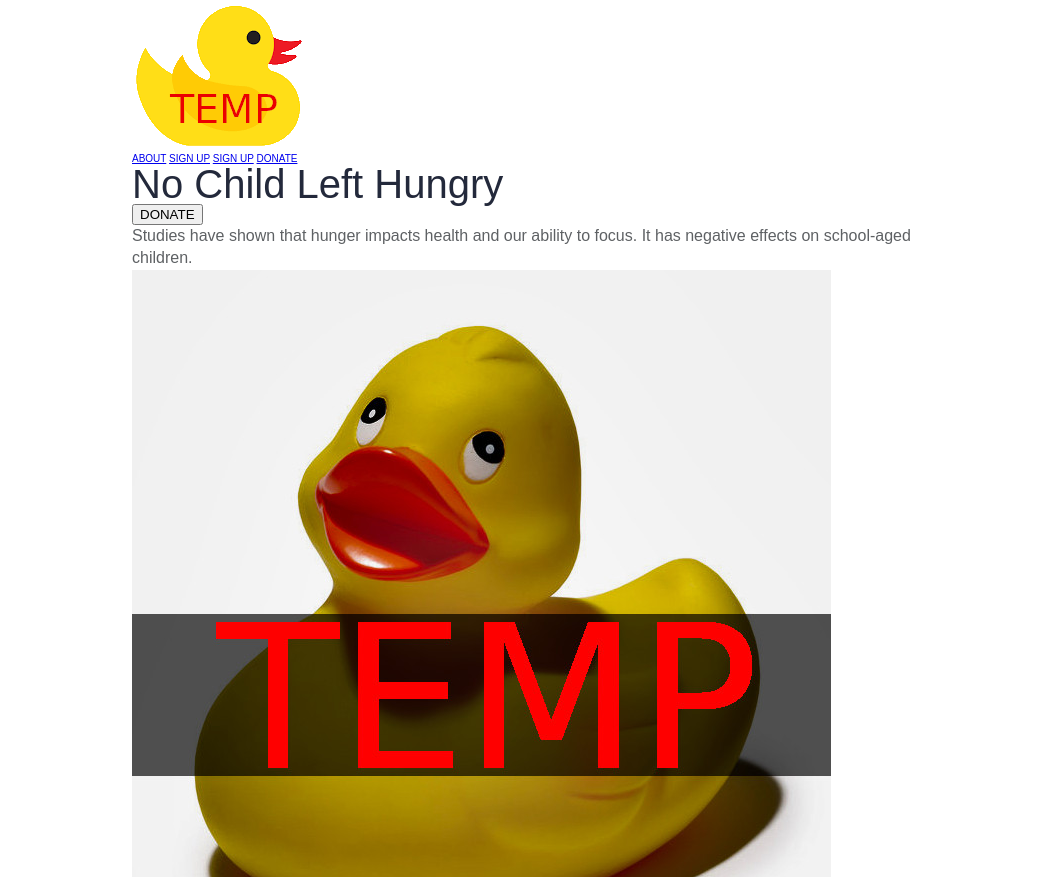
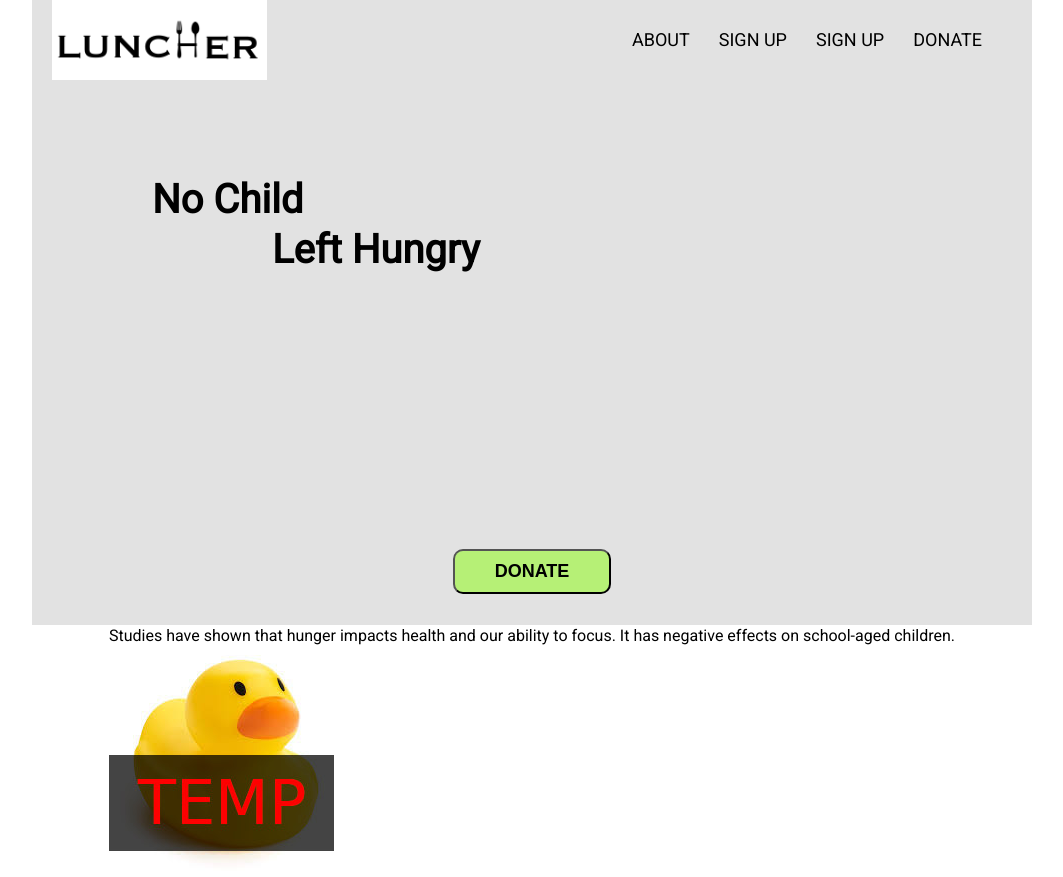
Before and after one commit to luncher-project/build-luncher-UI, a plain HTML site: page index.html in a window 1280 px wide. Shown: the top 877 px of the page, without its empty margins (108-1171 px from the left). Drawn offline with Linux system fonts and the light colour scheme.

Commit message:
styled nav bar, header on main page

```diff
--- /dev/null
+++ b/LESS/TopBar.less
@@ -0,0 +1,52 @@
+.top-bar {
+  .width-100();
+  .flex(center);
+  position: fixed;
+  height: 44px;
+  background-color: @lambda-times-color-primary;
+  z-index: 2;
+  .container {
+    .width-100();
+    .flex();
+    color: @lambda-times-color-white;
+    letter-spacing: 1px;
+    padding: 0 10px;
+    @media(min-width: 1280px){
+      width: 1280px;
+    }
+    .container-left {
+      .flex(none, center);
+      flex: 1;
+      font-size: 11px;
+      span {
+        cursor: pointer;
+        margin-right: 25%;
+        font-weight: bold;
+      }
+    }
+    .container-center {
+      .flex(center, center);
+      flex: 3;
+      font-size: 9px;
+      span {
+        cursor: pointer;
+        margin-right: 5%;
+        &:last-child{
+          margin-right: 0;
+        }
+        &:hover {
+          text-decoration: underline;
+        }
+      }
+    }
+    .container-right {
+      .flex(flex-end, center);
+      flex: 1;
+      font-size: 11px;
+      font-weight: bold;
+      span {
+        cursor: pointer;
+      }
+    }
+  }
+}
--- a/LESS/global.less
+++ b/LESS/global.less
@@ -8,17 +8,19 @@ html {
 }
 
 html, body {
-  font-family: 'Ubuntu', sans-serif;
+  font-family: 'Roboto', sans-serif;
   color: @main-font-color;
 }
 
 h1, h2, h3, h4, h5 {
-  font-family: 'Russo One', sans-serif;
-  color: @header-font-color;
+  font-family: 'Roboto', sans-serif;
+  color: @main-font-color;
 }
 
 h1 {
   font-size: 4rem;
+  font-weight: bolder;
+  line-height: 5rem;
 }
 
 h2 {
@@ -34,8 +36,24 @@ p {
   line-height: 1.4;
 }
 
+a {
+  text-decoration: none;
+  &:link {
+    color: @main-font-color;
+  }
+  &:visited {
+    color: @main-font-color;
+  }
+  &:hover {
+    color: @main-font-color;
+  }
+  &:active {
+    color: @main-font-color;
+  }
+}
+
 .container {
-  max-width: 800px;
+  max-width: 1000px;
   width: 100%;
   margin: 0 auto;
 }
--- a/LESS/home-page.less
+++ b/LESS/home-page.less
@@ -0,0 +1,53 @@
+.container {
+
+    .CTA {
+        position: relative;
+        background: @header-bg;
+        // background-image: url("../ASSETS/IMG/other-duckie.jpg");
+        // background-repeat: no-repeat;
+        // background-position: center;
+
+        height: 625px;
+        user-select: none;
+
+        .text-box {
+            position: absolute;
+            top: 28%;
+            left: 120px;
+
+            .title2 {
+                text-indent: 120px;
+            }
+
+        }
+
+        .button-box{
+            position: absolute;
+            width: 100%;
+            bottom: 5%;
+            .flex-mx();
+            .donate-btn {
+                font-size: 1.8rem;
+                font-weight: bold;
+                padding: 10px 40px;
+                color: @main-font-color;
+                background: @CTA;
+                border-radius: 10px;
+
+                &:focus {
+                    outline: 0;
+                }
+            }
+        }
+
+    }
+
+    .main-content {
+
+        .flex-mx();
+
+        .text-box {
+            width: 20%;
+        }
+    }
+}
--- a/LESS/index.less
+++ b/LESS/index.less
@@ -3,5 +3,6 @@
 @import "variables";
 @import "mixins";
 
+@import "navigation";
 @import "home-page";
 @import "about-page";
--- a/LESS/mixins.less
+++ b/LESS/mixins.less
@@ -0,0 +1,6 @@
+.flex-mx(@justify: center, @align: center, @flow: row nowrap) {
+    display: flex;
+    justify-content: @justify;
+    align-items: @align;
+    flex-flow: @flow;
+}
--- /dev/null
+++ b/LESS/navigation.less
@@ -0,0 +1,19 @@
+.nav-bar {
+    position: fixed;
+    height: 80px;
+    width: 1000px;
+    top: 0;
+    background: @header-bg;
+    .flex-mx(space-between);
+    .logo {
+        padding-left: 20px;
+        height: 80px;
+    }
+    nav {
+        .flex-mx(space-between);
+        width: 40%;
+        font-size: 1.8rem;
+        padding-right: 50px;
+    }
+    z-index: 3;
+}
--- a/LESS/variables.less
+++ b/LESS/variables.less
@@ -1,29 +1,21 @@
 // Variables
 
 // Color pointers
-@nav-bg: @wild-sand;
-@nav-font: @river-bend;
-@nav-border: @sea-shell;
-
-@header-font-color: @ebony-clay;
-@main-font-color: @shuttle-gray;
-@main-border-color: @border-real;
-
-@footer-background: @wild-sand;
-@footer-font-color: @waterloo;
+@main-font-color: @black;
+@CTA: @seagreen;
+@normal-button: @blue;
+@header-bg: @grey;
 
 // Color Vars
-@wild-sand: #F6F6F6;
-@river-bend: #454A59;
-@sea-shell: #F1F1F1;
-@ebony-clay: #23293B;
-@shuttle-gray: #5E6164;
-@porcelain: #F6F7F8;
-@waterloo: #81848E;
-@btn-bg-color: #22283A;
-@border-real: #dee2e6;
-@blue: rgb(118, 173, 245);
+@seagreen: #b6f076;
+@blue: #1356A4;
+@white: white;
+@black: black;
+@grey: rgb(226, 226, 226);
 
 // Mobile var
 @tablet: ~"(max-width: 800px)";
 @phone: ~"(max-width: 500px)";
+
+// Fonts
+@main-font: 'Roboto', sans-serif;
--- a/index.html
+++ b/index.html
@@ -15,10 +15,8 @@
 <body>
 
   <div class="container home">
-
-    <header class="CTA">
     <section class="nav-bar">
-            <img src="./ASSETS/IMG/ducky-icon.png" alt="">
+      <img class="logo" src="./ASSETS/IMG/Luncher Logo_v1.png" alt="">
       <nav>
           <a href="#">ABOUT</a>
           <a href="#">SIGN UP</a>
@@ -26,23 +24,33 @@
           <a href="#">DONATE</a>
       </nav>
     </section>
-
-        <h1>No Child Left Hungry</h1>
-        <button>DONATE</button>
+    <header class="CTA">
+      <div class="text-box">
+        <h1 class="title1">No Child</h1><h1>
+        <h1 class="title2">Left Hungry</h1>
+      </div>
+      <!-- <img src="./ASSETS/IMG/other-duckie.jpg" alt=""> -->
+      <div class="button-box">
+        <button class="donate-btn">DONATE</button>
+      </div>
     </header>
 
     <section class="main-content">
         <div class="content-row">
+            <text-box>
               <p>Studies have shown that hunger impacts health and our ability to focus. It has negative effects on school-aged children.</p>
-            <img src="./ASSETS/IMG/other duckie.jpg" alt="">
+            </text-box>
+            <img src="./ASSETS/IMG/duckie.jpg" alt="">
         </div>
 
     </section>
 
     <section class="main-content reverse">
         <div class="content-row">
-            <img src="./ASSETS/IMG/other duckie.jpg" alt="">
+            <img src="./ASSETS/IMG/duckie.jpg" alt="">
+            <div class="text-box">
               <p>Instead of focusing in class, they focus on what they can possibly eat. Hunger affects low sugar, which leads to fatigue and low energy levels -- and wreaks havoc on the ability to focus.</p>
+            </div>
         </div>
     </section>
 
```
Also changed, not shown: ASSETS/IMG/Luncher Logo_v1.png (added), ASSETS/IMG/other-duckie.jpg (renamed from ASSETS/IMG/other duckie.jpg), CSS/index.css. Lines whose indentation alone changed are shown as unchanged.
